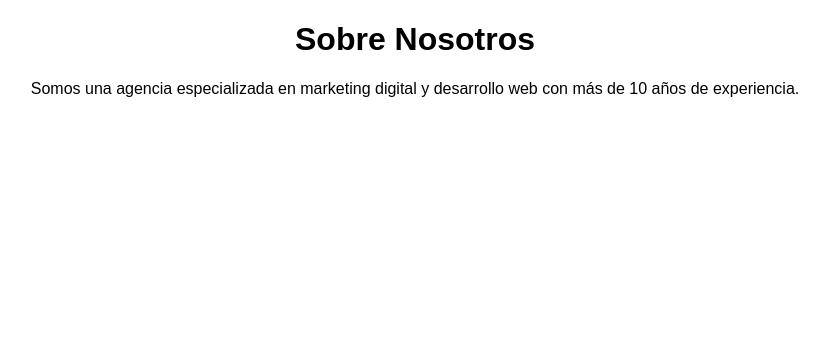
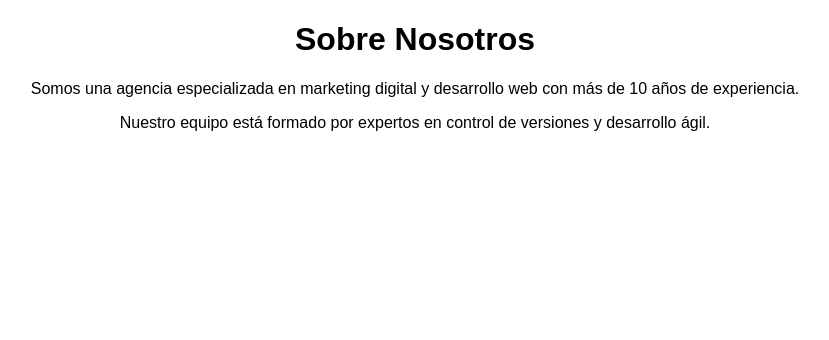
Before and after one commit to DavitBoo/formacion-git, a PHP site: page /about.php in a window 1280 px wide. Shown: the part 90-430 px from the top of the page, without its empty margins (225-1054 px from the left). Run offline with PHP 8.4, Linux system fonts and the light colour scheme.

Commit message:
Hola que tal

```diff
--- a/about.php
+++ b/about.php
@@ -2,5 +2,6 @@
 <main>
     <h1>Sobre Nosotros</h1>
     <p>Somos una agencia especializada en marketing digital y desarrollo web con más de 10 años de experiencia.</p>
+    <p>Nuestro equipo está formado por expertos en control de versiones y desarrollo ágil.</p>
 </main>
 <?php include 'includes/footer.php'; ?>
```
